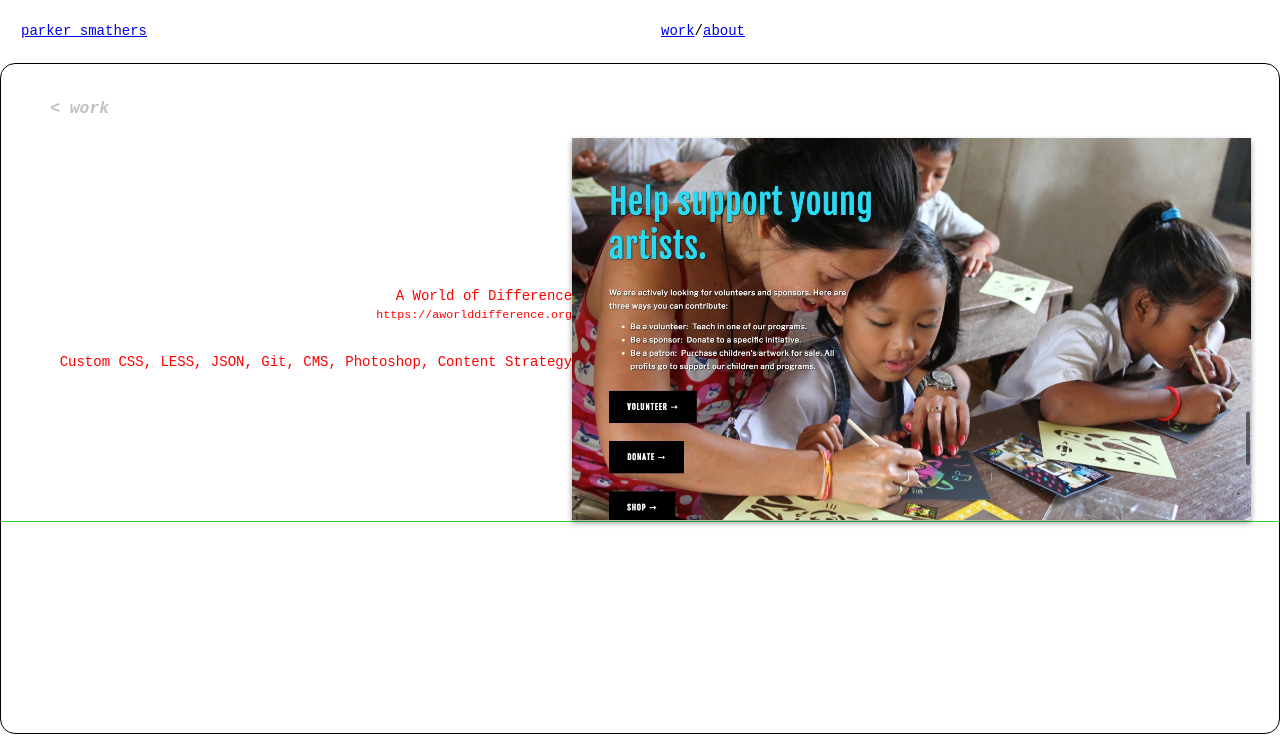
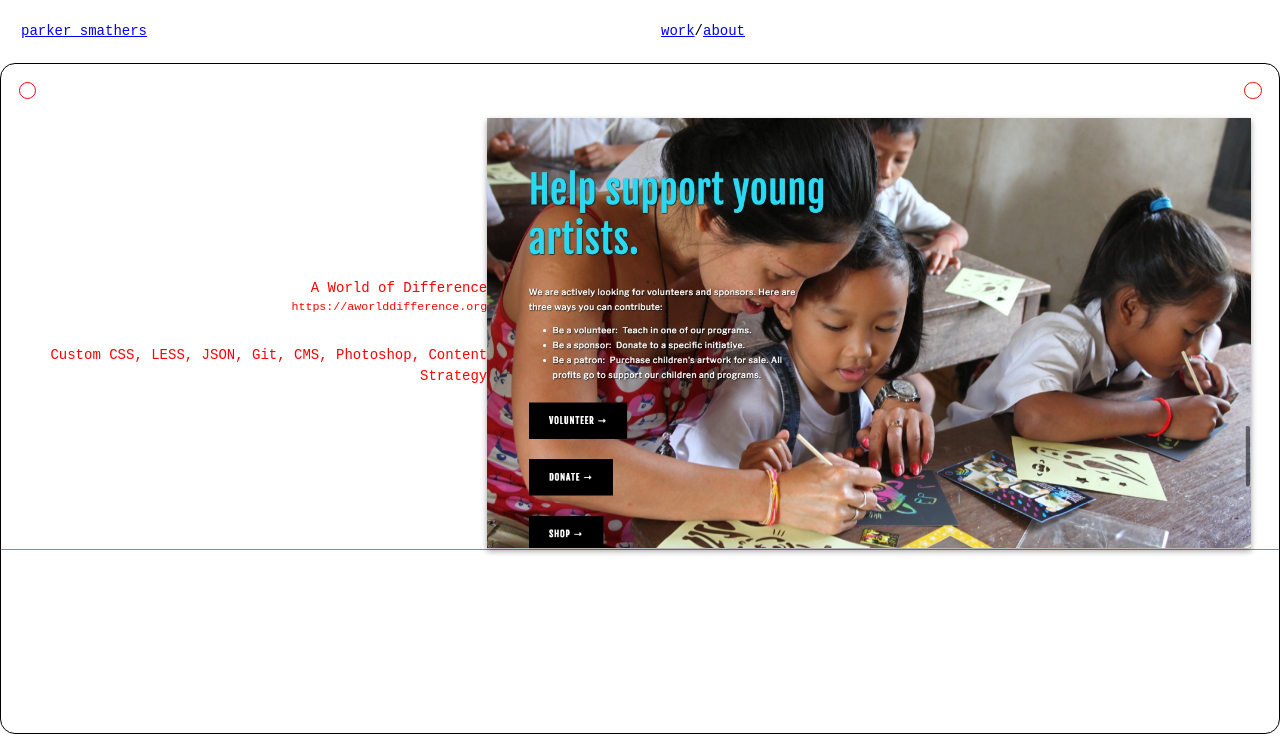
Before and after one commit to parkersmathers/portfolio, a Gatsby site: page /a-world-of-difference/ in a window 1280 px wide. Shown: the top 736 px of the page. Built offline with nearby package versions, Linux system fonts and the light colour scheme; Gatsby itself is replaced by a stand-in of ours.

Commit message:
fix navigation between project pages and improve styled component in work template

```diff
--- a/gatsby-node.js
+++ b/gatsby-node.js
@@ -1,4 +1,3 @@
-/* eslint-disable max-len */
 const path = require(`path`)
 const { createFilePath } = require(`gatsby-source-filesystem`)
 
@@ -6,24 +5,28 @@ exports.onCreateNode = ({ node, getNode, actions }) => {
   const { createNodeField } = actions
 
   if (node.internal.type === `MarkdownRemark`) {
-    const value = createFilePath({ node, getNode, basePath: `work` })
+    const slug = createFilePath({ node, getNode, basePath: `work` })
     createNodeField({
       node,
       name: `slug`,
-      value
+      value: slug
     })
   }
 }
 
-exports.createPages = ({ actions, graphql }) => {
+exports.createPages = ({ graphql, actions }) => {
   const { createPage } = actions
 
-  const workTemplate = path.resolve(`./src/templates/work.js`)
-  return graphql(`
-    {
+  return new Promise((resolve, reject) => {
+    const workTemplate = path.resolve(`src/templates/work.js`)
+    // Query for markdown nodes to use in creating pages.
+    resolve(
+      graphql(
+        `
+          query {
             allMarkdownRemark(
-        sort: { order: DESC, fields: [frontmatter___title] }
-        limit: 100
+              sort: { order: ASC, fields: [frontmatter___title] }
+              limit: 1000
             ) {
               edges {
                 node {
@@ -34,26 +37,40 @@ exports.createPages = ({ actions, graphql }) => {
               }
             }
           }
-  `).then(result => {
+        `
+      ).then(result => {
         if (result.errors) {
-      throw result.errors
+          reject(result.errors)
         }
 
+        // Create pages for each markdown file.
         const projects = result.data.allMarkdownRemark.edges
-
-    projects.forEach((project, index) => {
-      const previous = index === projects.length - 1 ? null : projects[index + 1].node
-      const next = index === 0 ? null : projects[index - 1].node
-
+        projects.forEach(({ node }, index) => {
+          const slug = node.fields.slug
+          const previous =
+            index === 0
+              ? projects[projects.length - 1].node
+              : projects[index - 1].node
+          const next =
+            index === projects.length - 1
+              ? projects[0].node
+              : projects[index + 1].node
           createPage({
-        path: project.node.fields.slug,
+            path: slug,
             component: workTemplate,
+            // In work template's graphql query, use slug as a
+            // GraphQL variable to query for data from markdown file.
+            // Pass in context data as props <this.props.pageContext>.
             context: {
-          slug: project.node.fields.slug,
+              slug,
               previous,
               next
             }
           })
+
+          resolve()
         })
       })
+    )
+  })
 }
--- a/src/templates/work.js
+++ b/src/templates/work.js
@@ -1,23 +1,20 @@
 import React from 'react'
-import { graphql } from 'gatsby'
+import { graphql, Link } from 'gatsby'
 import Img from 'gatsby-image'
 import styled from 'styled-components'
 import Layout from '../components/Layout'
 import { PageWrapper } from '../components/Page'
-import Link from '../components/Link'
 
 const Wrapper = styled(PageWrapper)`
   @media screen and (orientation: portrait) {
     flex-direction: column-reverse;
-
-    h3 {
-      padding-bottom: 2em;
-    }
   }
 `
 
 const Box = styled.div`
   flex: 1;
+  display: flex;
+  flex-direction: column;
 `
 
 const Project = styled.div`
@@ -30,11 +27,12 @@ const Project = styled.div`
   @media screen and (orientation: portrait) {
     flex-direction: column-reverse;
     border-bottom-color: transparent;
+    padding: 0 1em;
   }
 `
 
 const Panel = styled.div`
-  flex: 4 0 0%;
+  flex: 3 0 0%;
   display: flex;
   flex-direction: column;
 `
@@ -44,7 +42,7 @@ const Image = styled(Img)`
   max-width: 100%;
   width: 70vw;
   box-shadow: 0 3px 6px rgba(0, 0, 0, 0.16), 0 3px 6px rgba(0, 0, 0, 0.23);
-  margin-bottom: 1px;
+  margin: 1px 0;
 
   img {
     object-fit: contain !important;
@@ -62,25 +60,95 @@ const Image = styled(Img)`
   }
 `
 
-export default ({ data }) => {
+const Navbar = styled.nav`
+  display: flex;
+  align-items: space-between;
+  justify-content: center;
+
+  @media screen and (orientation: portrait) {
+    justify-content: center;
+    max-width: 700px;
+  }
+`
+
+const Prev = styled.p`
+  border: 1px solid red;
+  border-radius: 50%;
+  height: 1em;
+  width: 1em;
+
+  @media screen and (orientation: portrait) {
+    height: 2em;
+    width: 2em;
+  }
+`
+
+const Next = styled(Prev)`
+  float: right;
+`
+
+const Direction = styled(Link)`
+  font-size: 1.25em;
+  display: block;
+  padding: 1em;
+
+  &:hover {
+    ${Prev} {
+      background-color: pink;
+    }
+    ${Next} {
+      background-color: silver;
+    }
+  }
+`
+
+const A = styled.a`
+  display: block;
+  padding: 1em 0;
+  text-decoration: none;
+
+  p,
+  small {
+    color: red;
+    text-align: right;
+    display: block;
+  }
+`
+
+export default ({ data, pageContext }) => {
   const project = data.markdownRemark
+  const { previous, next } = pageContext
+  console.log(pageContext)
   return (
     <Layout>
       <Wrapper>
-        <h3>
-          <Link to='/work'>&lt; work</Link>
-        </h3>
+        <Navbar>
+          <Box>
+            {previous && (
+              <Direction to={previous.fields.slug}>
+                <Prev />
+              </Direction>
+            )}
+          </Box>
+          <Box>
+            {next && (
+              <Direction to={next.fields.slug}>
+                <Next />
+              </Direction>
+            )}
+          </Box>
+        </Navbar>
         <Box>
           <Project>
             <Panel>
-              <Link to={project.frontmatter.url}>
+              <A href={project.frontmatter.url} target='_blank' rel='noopener'>
                 <p>{project.frontmatter.title}</p>
                 <small>{project.frontmatter.url}</small>
-              </Link>
-              <Link to={project.frontmatter.src}>
+              </A>
+              <A href={project.frontmatter.src} target='_blank' rel='noopener'>
                 <p>{project.frontmatter.tools}</p>
                 <small>{project.frontmatter.src}</small>
-              </Link>
+              </A>
             </Panel>
             <Image
               fluid={project.frontmatter.image.childImageSharp.fluid}
```
Also changed, not shown: src/pages/work/index.js (+4 -4 lines). Lines whose indentation alone changed are shown as unchanged.
